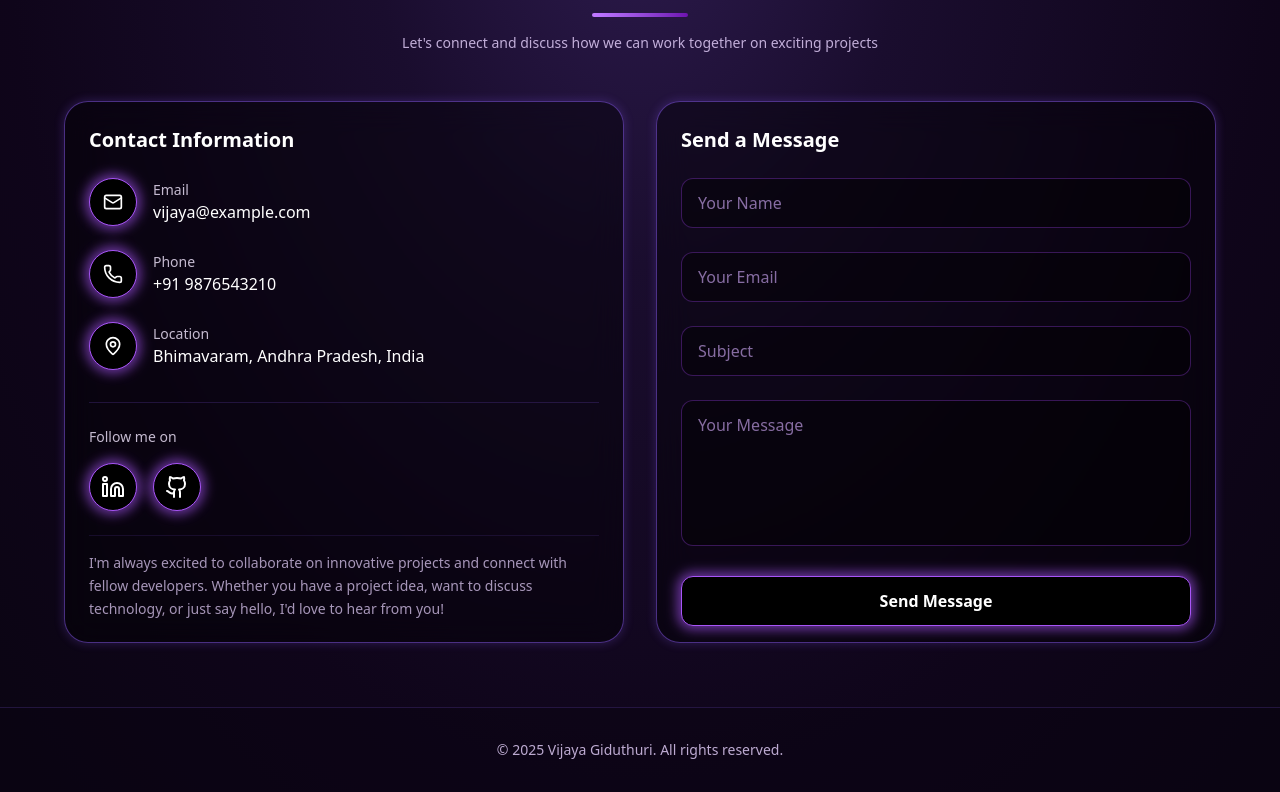
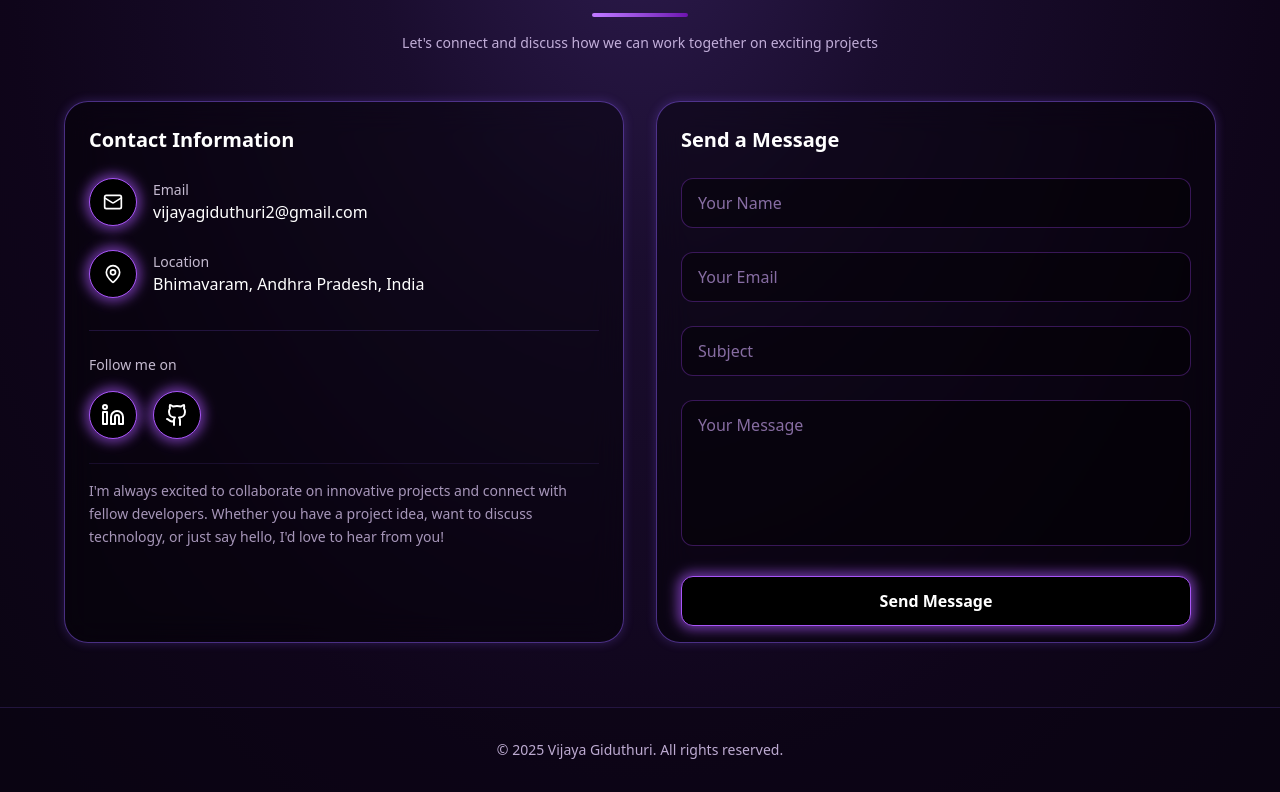
Before and after one commit to vijayagiduthuri/Vijaya_Portfolio, a React (Vite) app in the folder frontend/: page / in a window 1280 px wide. Shown: the part 3573-4365 px from the top of the page. Built offline with nearby package versions, Linux system fonts and the light colour scheme.

Commit message:
final modifications

```diff
--- a/frontend/src/pages/Contact.jsx
+++ b/frontend/src/pages/Contact.jsx
@@ -189,48 +189,10 @@ function Contact({ isDarkMode = true }) {
                               isDarkMode ? "text-white" : "text-purple-900"
                             }`}
                           >
-                            vijaya@example.com
+                            vijayagiduthuri2@gmail.com
                           </p>
                         </div>
                       </div>
-
-                      <div className="flex items-center space-x-4">
-                        <div
-                          className="w-12 h-12 rounded-full flex items-center justify-center"
-                          style={{
-                            backgroundColor: isDarkMode ? "#000" : "#fff",
-                            border: "1.5px solid",
-                            borderColor: isDarkMode ? "#A855F7" : "#7c3aed",
-                            boxShadow: isDarkMode
-                              ? "0 0 12px 4px rgba(168, 85, 247, 0.6)"
-                              : "0 0 12px 4px rgba(124, 58, 237, 0.4)",
-                          }}
-                        >
-                          <Phone
-                            size={20}
-                            color={isDarkMode ? "#ffffff" : "#7c3aed"}
-                          />
-                        </div>
-                        <div>
-                          <p
-                            className={`text-sm ${
-                              isDarkMode
-                                ? "text-purple-100/80"
-                                : "text-purple-900/80"
-                            }`}
-                          >
-                            Phone
-                          </p>
-                          <p
-                            className={`font-medium ${
-                              isDarkMode ? "text-white" : "text-purple-900"
-                            }`}
-                          >
-                            +91 9876543210
-                          </p>
-                        </div>
-                      </div>
-
                       <div className="flex items-center space-x-4">
                         <div
                           className="w-12 h-12 rounded-full flex items-center justify-center"
```
